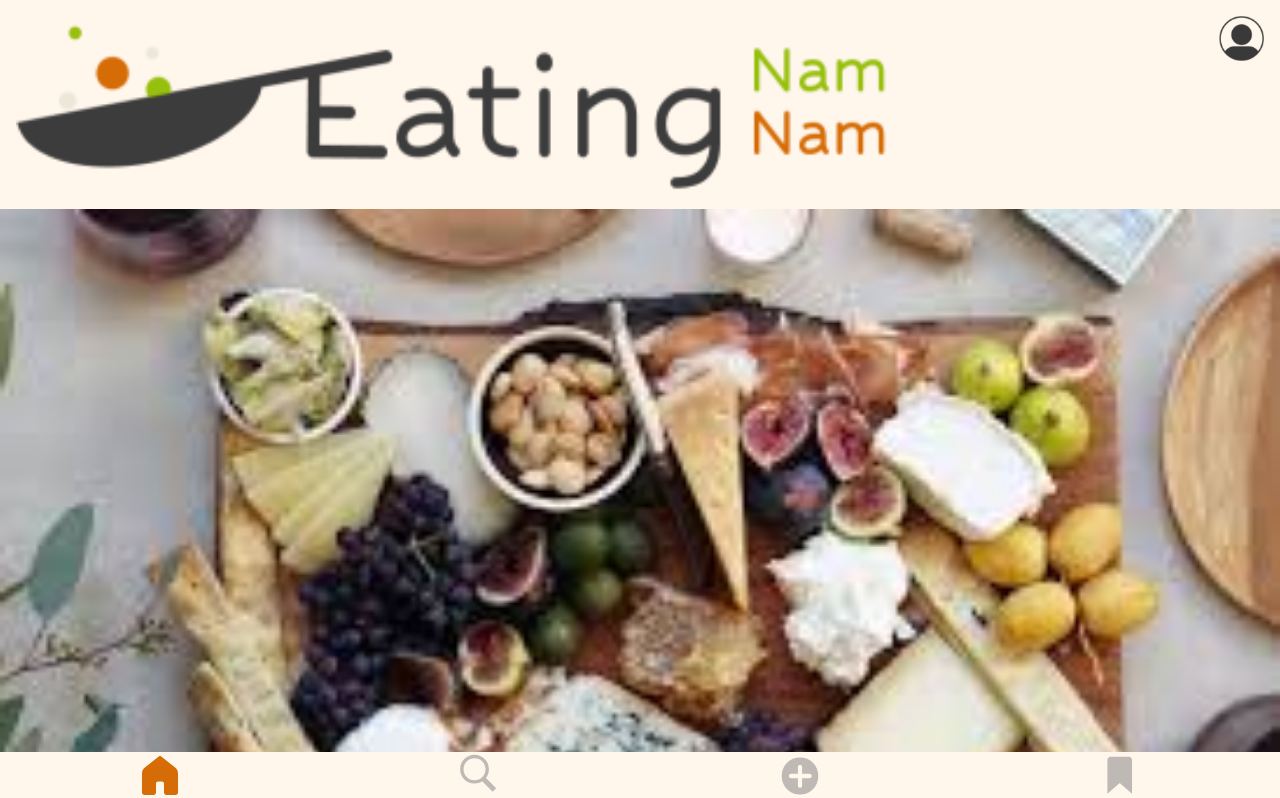
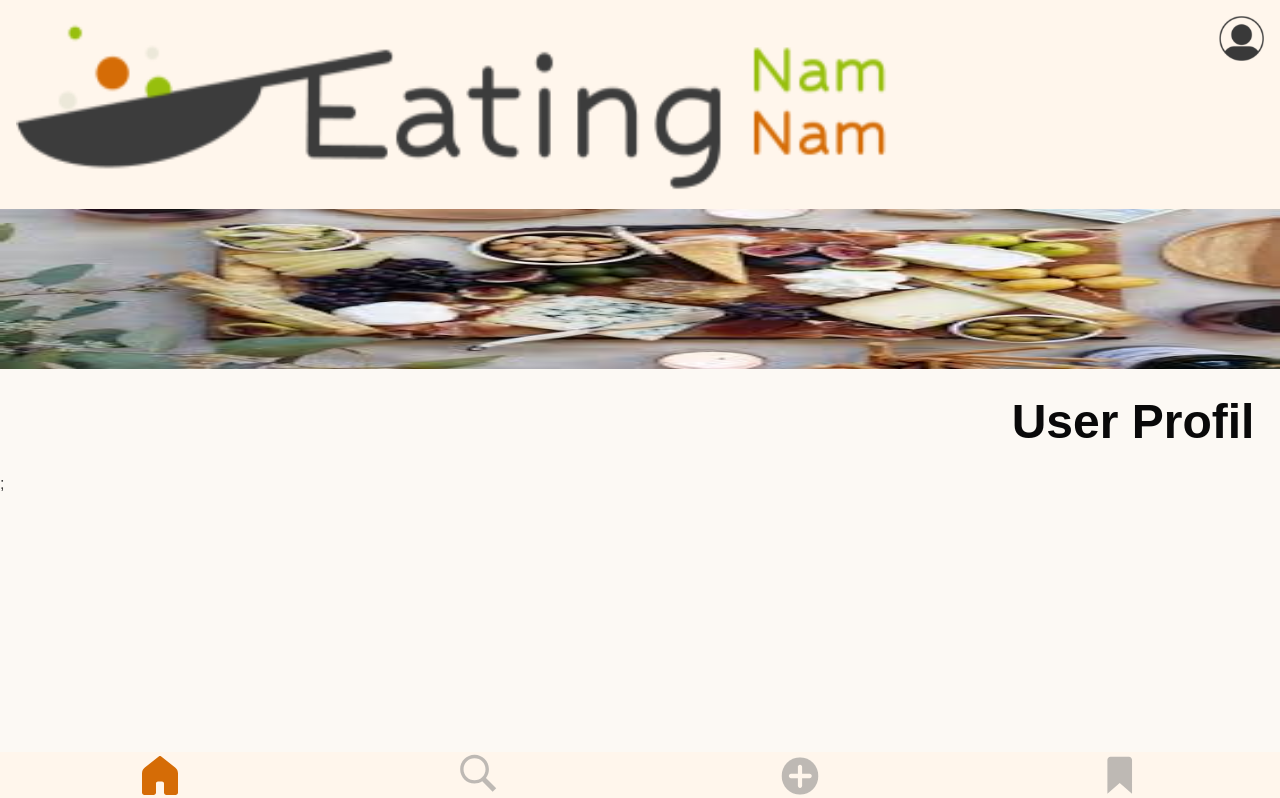
Before and after one commit to WildCodeSchool/0923-lille-JS-eatingnamnam, a React (Vite) app in the folder frontend/: page /profile in a window 1280 px wide. Shown: the top 798 px of the page. Built offline with nearby package versions, Linux system fonts and the light colour scheme; a web font is replaced by a local one.

Commit message:
Update UserProfil.scss

```diff
--- a/frontend/src/pages/UserProfil/UserProfil.scss
+++ b/frontend/src/pages/UserProfil/UserProfil.scss
@@ -1,7 +1,11 @@
 @import "../../variables.scss";
 
-.UserProfil {
+.UserProfil__name {
   font-size: 3rem;
-  text-align: center;
-  color: rgb(22, 57, 214);
+  text-align: right;
+  color: rgb(9, 9, 9);
+  margin: 2vw;
 }
+.UserProfil__img {
+  height: 20vh;
+}
```
